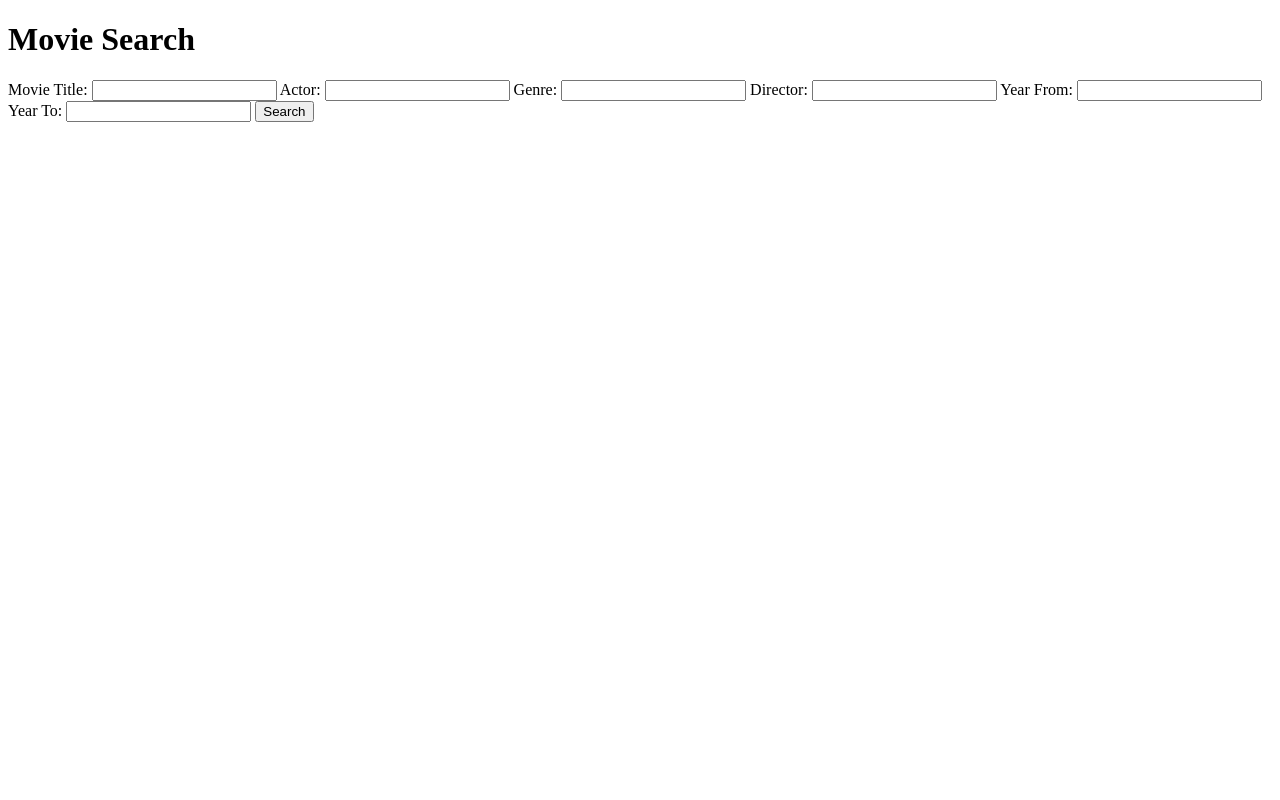
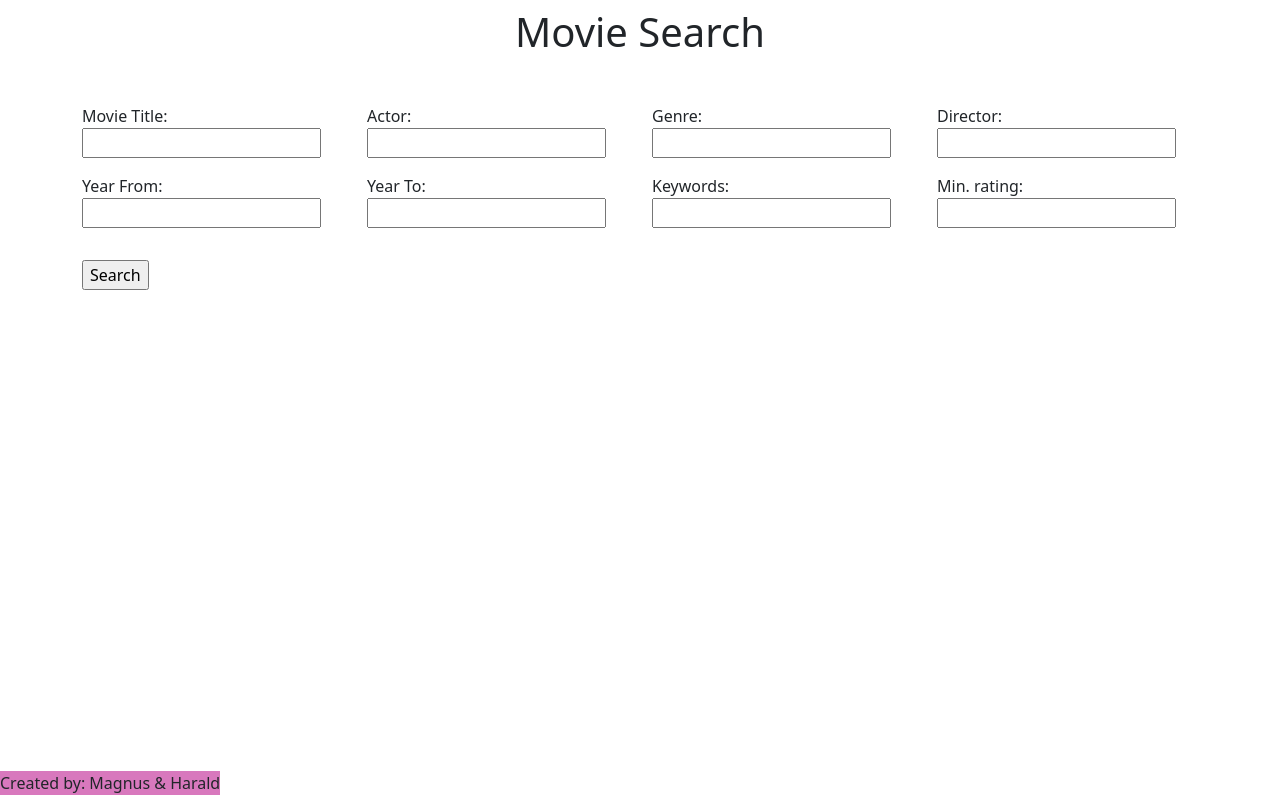
Before and after one commit to HaraldFranck/DIS-Project, a Flask app: page / in a window 1280 px wide. Run offline with Flask 3, Linux system fonts and the light colour scheme; some libraries are stand-ins or nearby versions.

Commit message:
gjort det pænere

```diff
--- a/app.py
+++ b/app.py
@@ -24,6 +24,8 @@ def search_movies():
     director = request.form.get('director')
     yearfrom = request.form.get('yearfrom')
     yearto = request.form.get('yearto')
+    keywords = request.form.get('keywords')
+    rating = request.form.get('rating')
 
     # Set up a database connection
     conn =  get_db_connection()
@@ -31,7 +33,7 @@ def search_movies():
 
     try:
         # Construct the SQL query based on the search criteria
-        query = "SELECT movies.title, movies.year, movies.genres, movies.director FROM movies"
+        query = "SELECT DISTINCT movies.title, movies.year, movies.genres, movies.director, movies.overview, movies.rating FROM movies"
 
         # Join acts_in table to fetch movies where the specified actor is involved
         if actor:
@@ -43,12 +45,15 @@ def search_movies():
         if title:
             conditions.append("movies.title ILIKE %s")
             values.append(f"%{title}%")
+
         if actor:
             conditions.append("acts_in.actor ILIKE %s")
             values.append(f"%{actor}%")
+
         if genre:
             conditions.append("movies.genres ILIKE %s")
             values.append(f"%{genre}%")
+
         if director:
             conditions.append("movies.director ILIKE %s")
             values.append(f"%{director}%")
@@ -61,13 +66,23 @@ def search_movies():
             conditions.append("movies.year <= %s")
             values.append(yearto)
 
+        if keywords:
+            conditions.append("movies.overview ILIKE %s")
+            values.append(f"%{keywords}%")
+
+        if rating:
+            conditions.append("movies.rating >= %s")
+            values.append(rating)
+
         if conditions:
             query += " WHERE " + " AND ".join(conditions)
 
         # Execute the query
         cursor.execute(query, values)
         movies = cursor.fetchall()
-        return render_template('search_results.html', movies=movies)
+        length = []
+        length.append(len(movies))
+        return render_template('search_results.html', movies=movies, length=length)
 
     finally:
         # Close the cursor and connection
--- a/templates/search_form.html
+++ b/templates/search_form.html
@@ -1,30 +1,66 @@
 <!DOCTYPE html>
 <html>
 <head>
-    <title>Movie Search</title>
+    <link href="https://cdn.jsdelivr.net/npm/bootstrap@5.3.0/dist/css/bootstrap.min.css" rel="stylesheet" integrity="sha384-9ndCyUaIbzAi2FUVXJi0CjmCapSmO7SnpJef0486qhLnuZ2cdeRhO02iuK6FUUVM" crossorigin="anonymous">
+    <script src="https://cdn.jsdelivr.net/npm/bootstrap@5.3.0/dist/js/bootstrap.bundle.min.js" integrity="sha384-geWF76RCwLtnZ8qwWowPQNguL3RmwHVBC9FhGdlKrxdiJJigb/j/68SIy3Te4Bkz" crossorigin="anonymous"></script>
+
 </head>
 <body>
-    <h1>Movie Search</h1>
+    <section class="mt-2 jumbotron text-center">
+        <div class="container">
+        <h1 class="mb-5 jumbotron-heading">Movie Search</h1>
+        </div>
+    </section>
+    <div class="container text-right">
         <form action="/search" method="POST">
+        <div class="row">
+          <div class="col">
             <label for="title">Movie Title:</label>
             <input type="text" id="title" name="title">
-
+              </div>
+          <div class="col">
             <label for="actor">Actor:</label>
             <input type="text" id="actor" name="actor">
-
+              </div>
+          <div class="col">
             <label for="genre">Genre:</label>
             <input type="text" id="genre" name="genre">
-
+              </div>
+        <div class="col">
             <label for="director">Director:</label>
             <input type="text" id="director" name="director">
-
+              </div>
+        </div>
+        <div class="p-2">
+        </div>
+        <div class="row">
+          <div class="col">
             <label for="yearfrom">Year From:</label>
             <input type="text" id="yearfrom" name="yearfrom">
-
+              </div>
+          <div class="col">
             <label for="yearto">Year To:</label>
             <input type="text" id="yearto" name="yearto">
+              </div>
+          <div class="col">
+            <label for="keywords">Keywords:</label>
+            <input type="text" id="keywords" name="keywords">
+              </div>
+          <div class="col">
+            <label for="rating">Min. rating:</label>
+            <input type="text" id="rating" name="rating">
+              </div>
+        </div>
+        <div class="p-3">
+        </div>
+        <input type="submit" value="Search">
 
-        <input type="submit" value="Search">
     </form>
+      </div>
+
 </body>
+    <div style="position: absolute; bottom: 5px; background-color: rgb(216, 120, 189)">
+    Created by: Magnus & Harald
+    </div>
+</div>
 </html>
--- a/templates/search_results.html
+++ b/templates/search_results.html
@@ -5,9 +5,10 @@
 </head>
 <body>
     <h1>Search Results</h1>
+    <p>{{ movies|length }} result(s) found</p>
     <ul>
         {% for movie in movies %}
-        <li>{{ movie[0] }} - {{ movie[2] }} - {{ movie[3] }} - {{ movie[1] }}</li>
+        <li>{{ movie[0] }} - {{ movie[2] }} - {{ movie[3] }} - {{ movie[1] }} - {{ movie[4] }} - {{ movie[5] }}</li>
         {% endfor %}
     </ul>
 </body>
```
Lines whose indentation alone changed are shown as unchanged.
